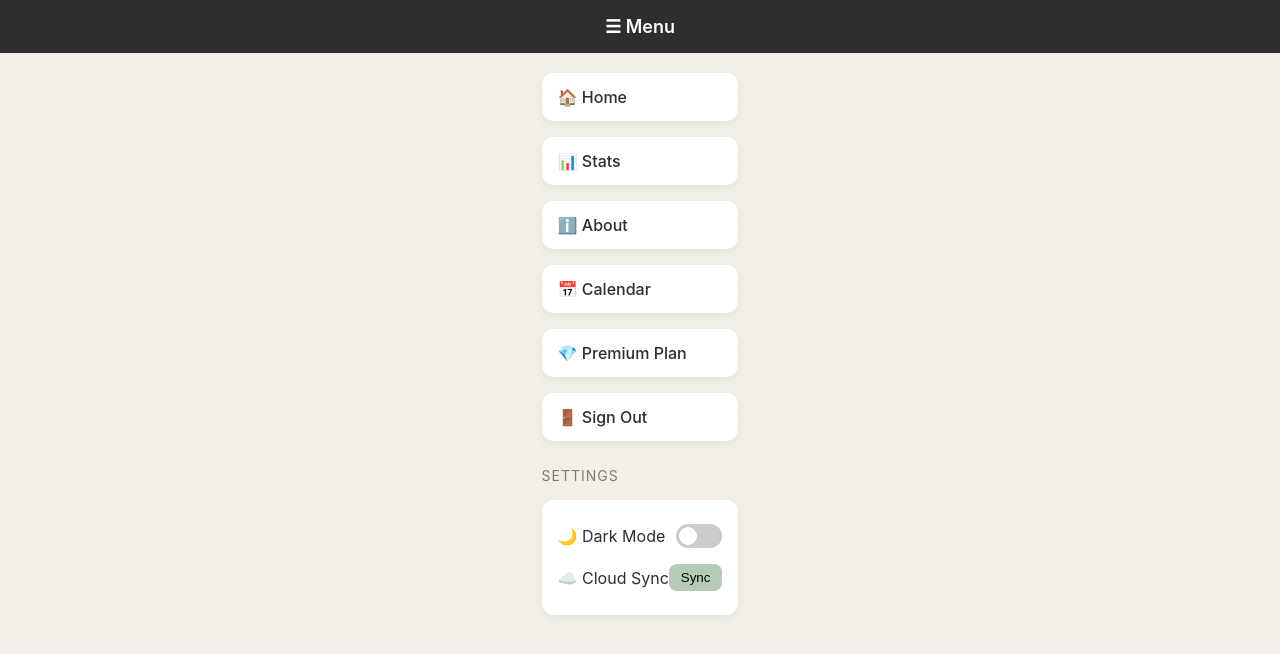
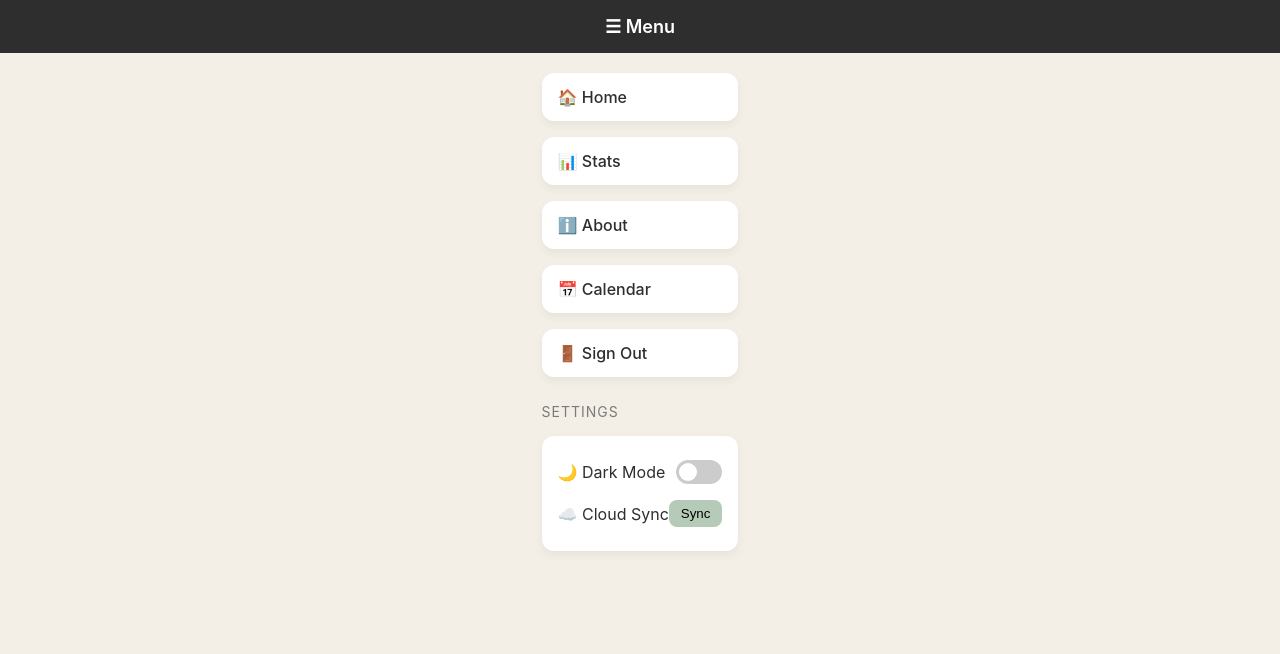
Before and after one commit to danbauchi567/FX-HABIT-TRACKER, a plain HTML site: page menu.html in a window 1280 px wide. Drawn offline with Linux system fonts and the light colour scheme.

Commit message:
Remove Premium Plan link from menu

```diff
--- a/menu.html
+++ b/menu.html
@@ -143,7 +143,6 @@
   <a href="stats.html" class="menu-item">📊 Stats</a>
   <a href="about.html" class="menu-item">ℹ️ About</a>
   <a href="calendar.html" class="menu-item">📅 Calendar</a>
-  <a href="new premium.html" class="menu-item">💎 Premium Plan</a>
   <a href="signout.html" class="menu-item">🚪 Sign Out</a>
 
   <div class="section-title">Settings</div>
```
